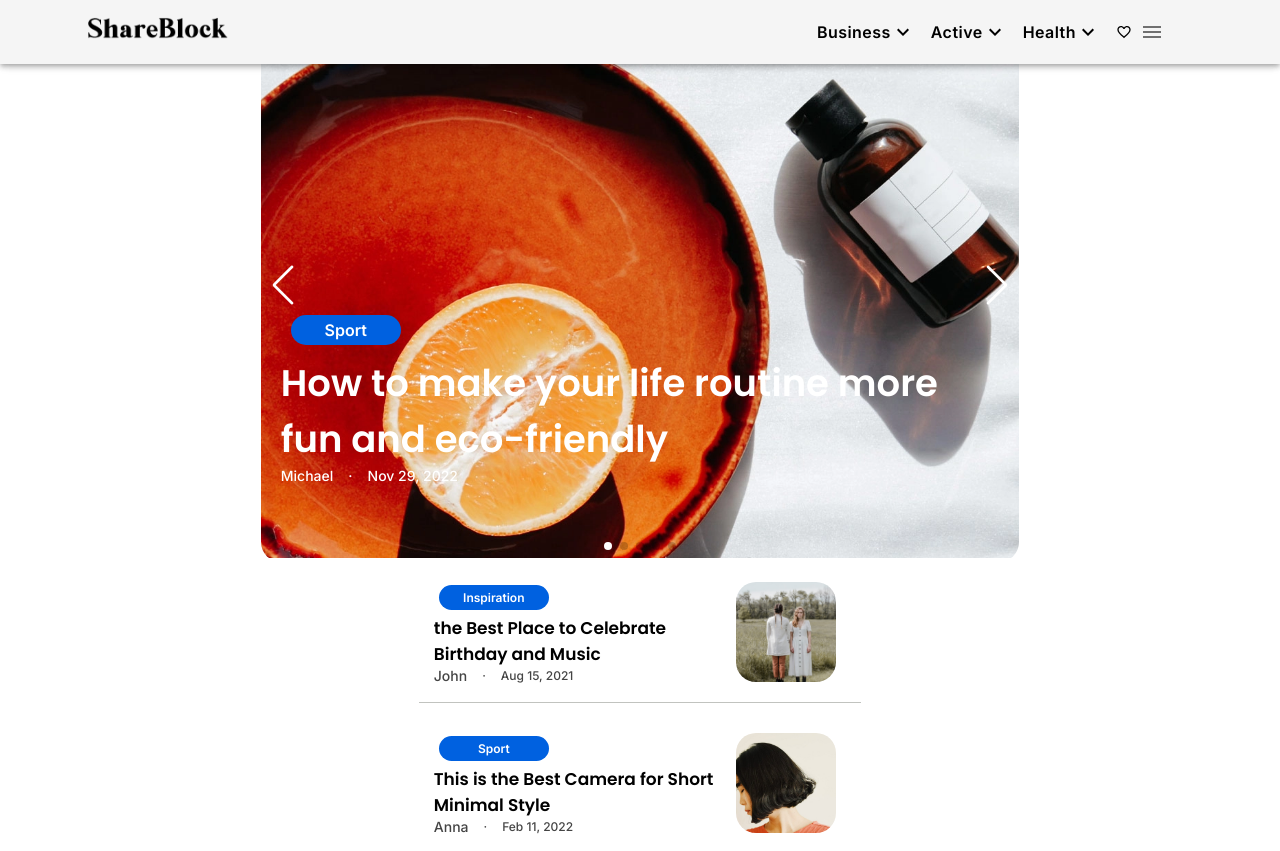
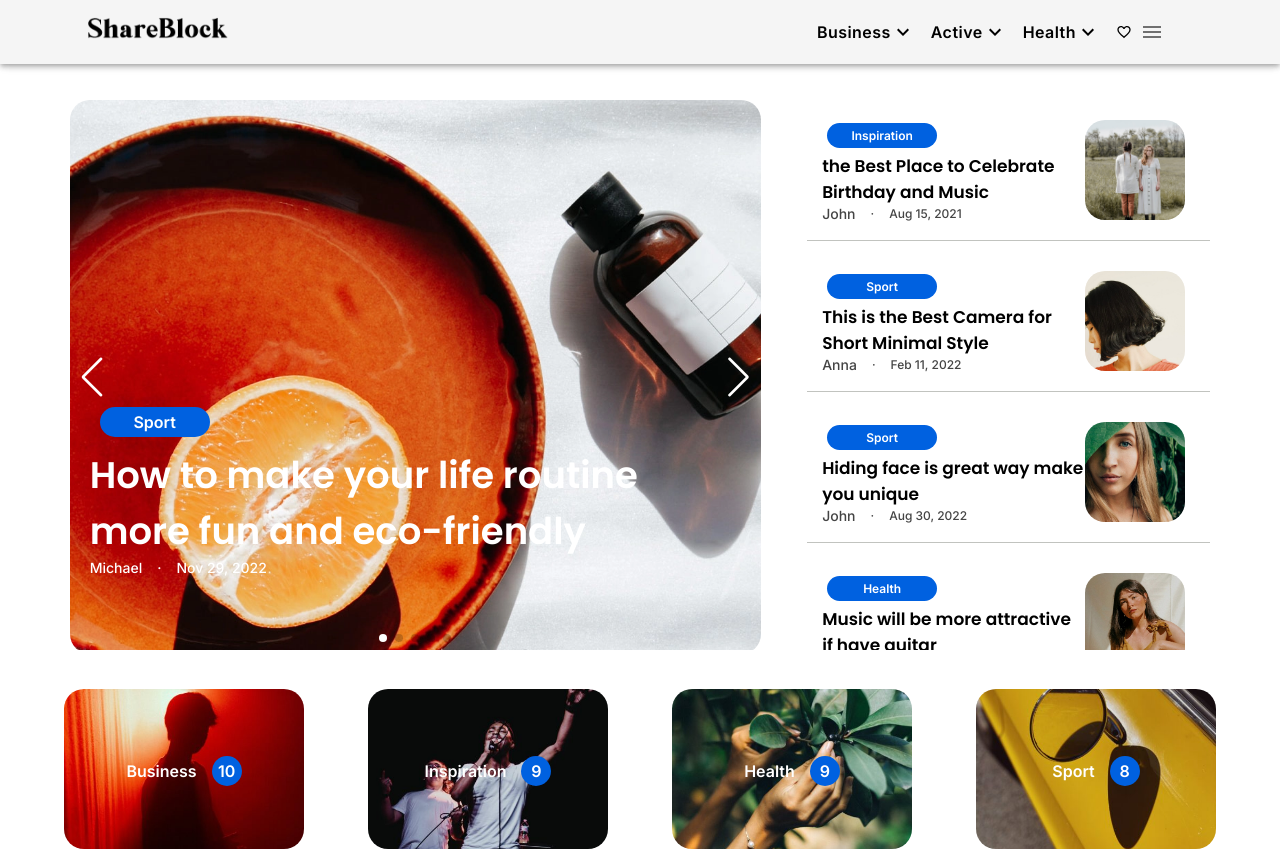
Before and after one commit to marianabalanchuk/blog-project, a React (Create React App) app: page / in a window 1280 px wide. Shown: the top 851 px of the page. Built offline with nearby package versions, Linux system fonts and the light colour scheme.

Commit message:
fixed styling

```diff
--- a/src/container/App/App.scss
+++ b/src/container/App/App.scss
@@ -5,3 +5,16 @@ body,
 html {
     font-family: 'Inter', sans-serif;
 }
+
+.main-container {
+    margin-top: 100px;
+}
+.home-sliders-container {
+    display: flex;
+    gap: 35px;
+    margin-bottom: 35px;
+}
+a {
+    color: white;
+    text-decoration: none;
+}
--- a/src/container/App/App.tsx
+++ b/src/container/App/App.tsx
@@ -1,6 +1,6 @@
 import Header from 'container/Header/Header'
 import Footer from 'container/Footer/Footer'
-import { StyledEngineProvider } from '@mui/material'
+import { Container, StyledEngineProvider } from '@mui/material'
 import './App.scss'
 import Home from 'pages/Home'
 
@@ -10,7 +10,9 @@ const App = (props: Props) => {
         <>
             <StyledEngineProvider injectFirst>
                 <Header />
-                <Home />
+                <Container className="main-container">
+                    <Home />
+                </Container>
                 <Footer />
             </StyledEngineProvider>
         </>
```
